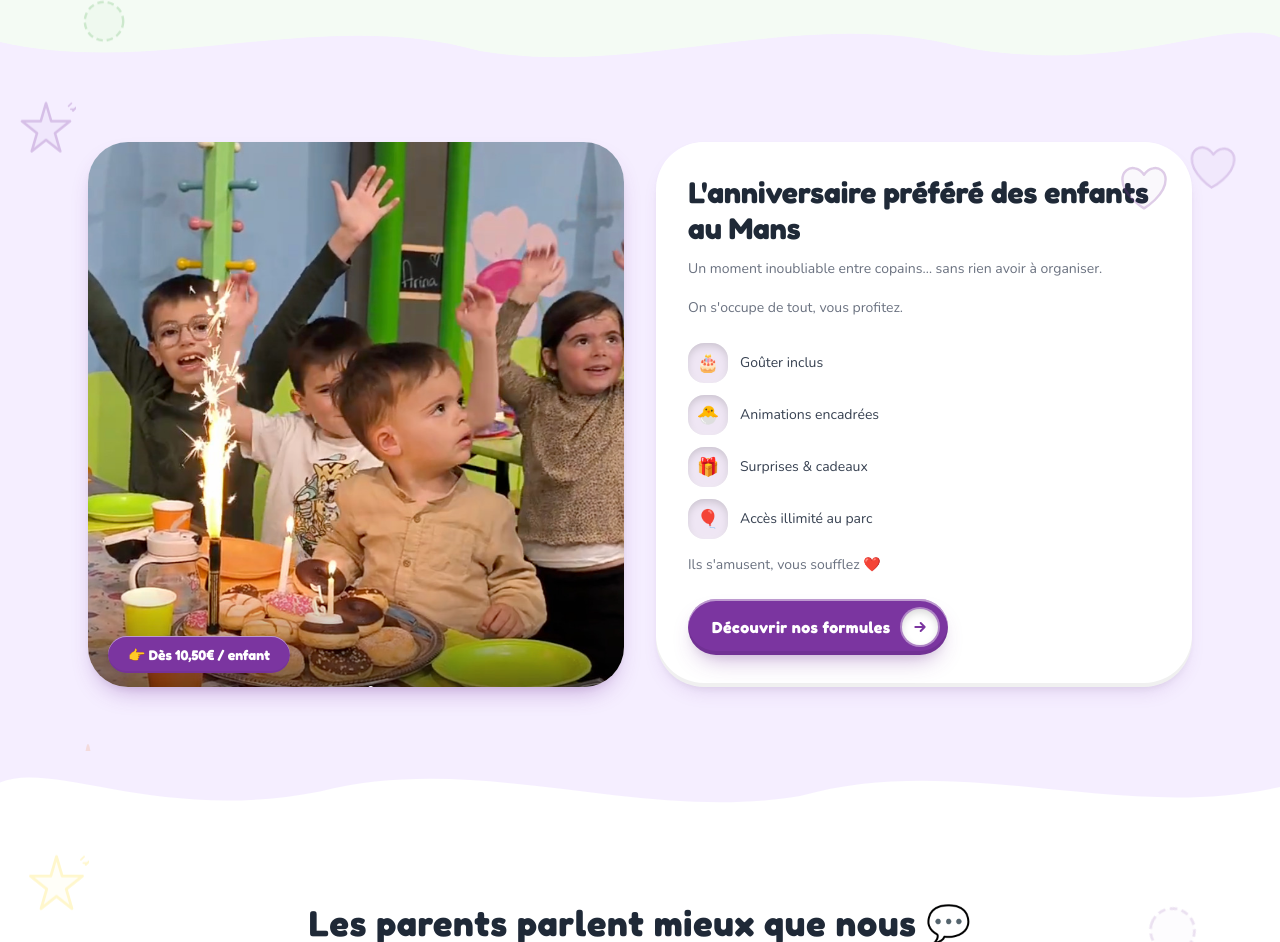
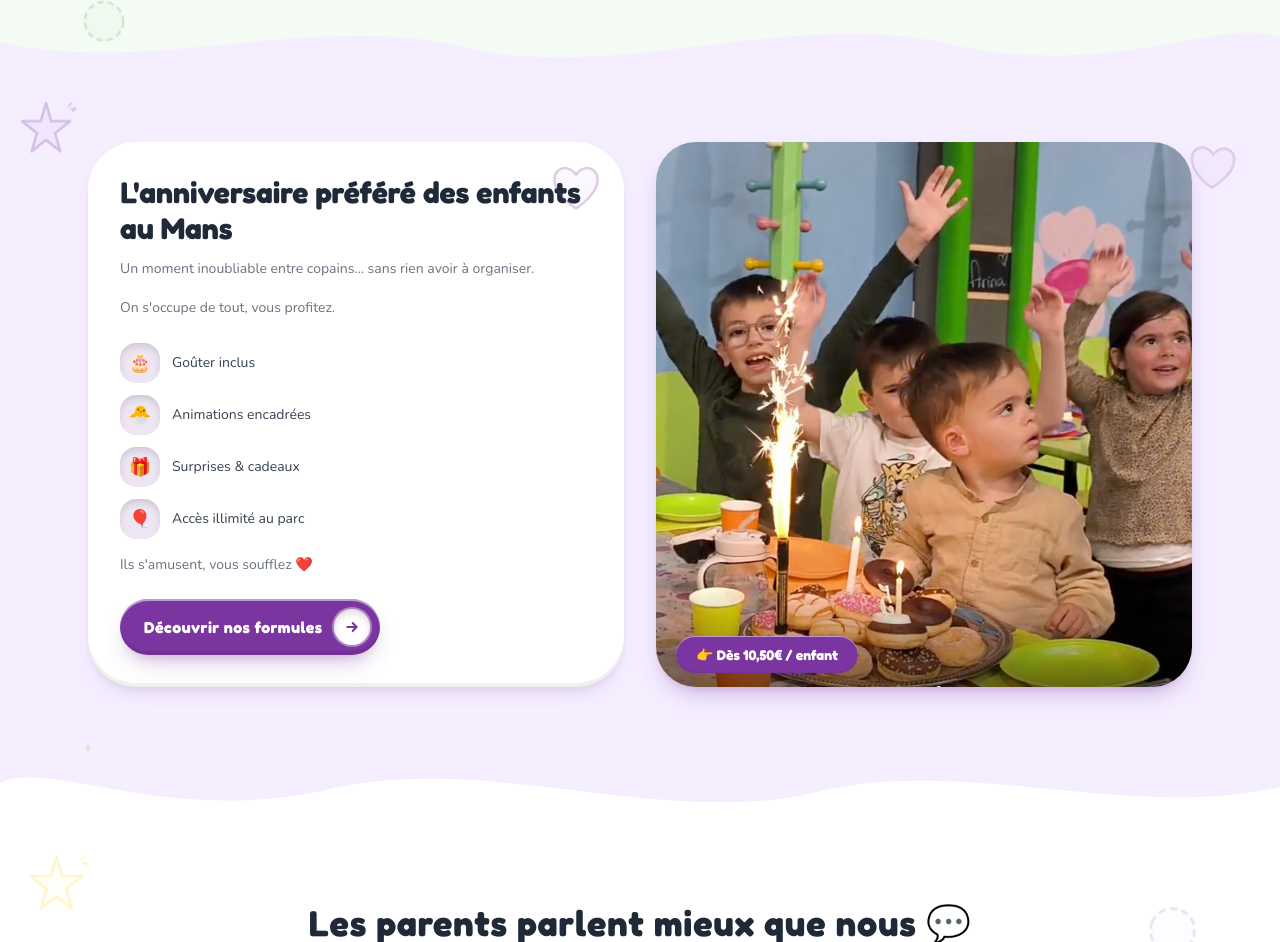
Before and after one commit to BananaGrowthAgency/parque-infantil, a Next.js app: page /escape-game in a window 1280 px wide. Shown: the part 1348-2290 px from the top of the page. Built offline with nearby package versions, Linux system fonts and the light colour scheme.

Commit message:
feat: alternate image/info layout on activity pages — Cumple reverse prop
Section 1 (intro): image left, info right
Section 2 (anniversaire): info left, image right via reverse prop

Co-Authored-By: Claude Sonnet 4.6 <noreply@anthropic.com>

```diff
--- a/app/accrobranche/page.tsx
+++ b/app/accrobranche/page.tsx
@@ -20,7 +20,7 @@ export default function AccrobranchePage() {
       <Navbar />
       <HeroAccro />
       <AccroIntro nextBg="#F5EEFF" />
-      <Cumple nextBg="white" tone="purple" />
+      <Cumple nextBg="white" tone="purple" reverse />
       <Testimonios nextBg="white" />
       <ActivitiesGrid />
       <Galerie />
--- a/app/escape-game/page.tsx
+++ b/app/escape-game/page.tsx
@@ -20,7 +20,7 @@ export default function EscapeGamePage() {
       <Navbar />
       <HeroEscape />
       <EscapeIntro nextBg="#F5EEFF" />
-      <Cumple nextBg="white" tone="purple" />
+      <Cumple nextBg="white" tone="purple" reverse />
       <Testimonios nextBg="white" />
       <ActivitiesGrid />
       <Galerie />
--- a/app/laser-game/page.tsx
+++ b/app/laser-game/page.tsx
@@ -20,7 +20,7 @@ export default function LaserGamePage() {
       <Navbar />
       <HeroLaser />
       <LaserIntro nextBg="#EDFAED" />
-      <Cumple nextBg="white" />
+      <Cumple nextBg="white" reverse />
       <Testimonios nextBg="white" />
       <ActivitiesGrid />
       <Galerie />
--- a/app/trampoline-park/page.tsx
+++ b/app/trampoline-park/page.tsx
@@ -20,7 +20,7 @@ export default function TrampolinePage() {
       <Navbar />
       <HeroTrampoline />
       <TrampolineIntro nextBg="#F5EEFF" />
-      <Cumple nextBg="white" tone="purple" />
+      <Cumple nextBg="white" tone="purple" reverse />
       <Testimonios nextBg="white" />
       <ActivitiesGrid />
       <Galerie />
--- a/components/Cumple.tsx
+++ b/components/Cumple.tsx
@@ -16,7 +16,7 @@ const TONES: Record<CumpleTone, {
   purple: { sectionBg: "#F5EEFF", color: "#7B35A0", imageShadow: "shadow-clay-purple", badgeBg: "#7B35A0", iconBg: "#7B35A01F", buttonTone: "purple" },
 };
 
-export default function Cumple({ nextBg = "#FFF9E0", tone = "green" }: { nextBg?: string; tone?: CumpleTone }) {
+export default function Cumple({ nextBg = "#FFF9E0", tone = "green", reverse = false }: { nextBg?: string; tone?: CumpleTone; reverse?: boolean }) {
   const t = TONES[tone];
   return (
     <section id="cumple" className="relative overflow-hidden" style={{ backgroundColor: t.sectionBg }}>
@@ -34,7 +34,7 @@ export default function Cumple({ nextBg = "#FFF9E0", tone = "green" }: { nextBg?
       </div>
 
       <div className="max-w-6xl mx-auto px-6 py-16">
-        <div className="flex flex-col md:flex-row gap-8 items-stretch">
+        <div className={`flex flex-col ${reverse ? "md:flex-row-reverse" : "md:flex-row"} gap-8 items-stretch`}>
           <FadeInUp className="w-full md:w-1/2" y={28}>
             <div className={`group relative h-full min-h-[380px] rounded-clay-lg overflow-hidden ${t.imageShadow} transition-transform duration-500 hover:-translate-y-1`}>
               <Image
```
